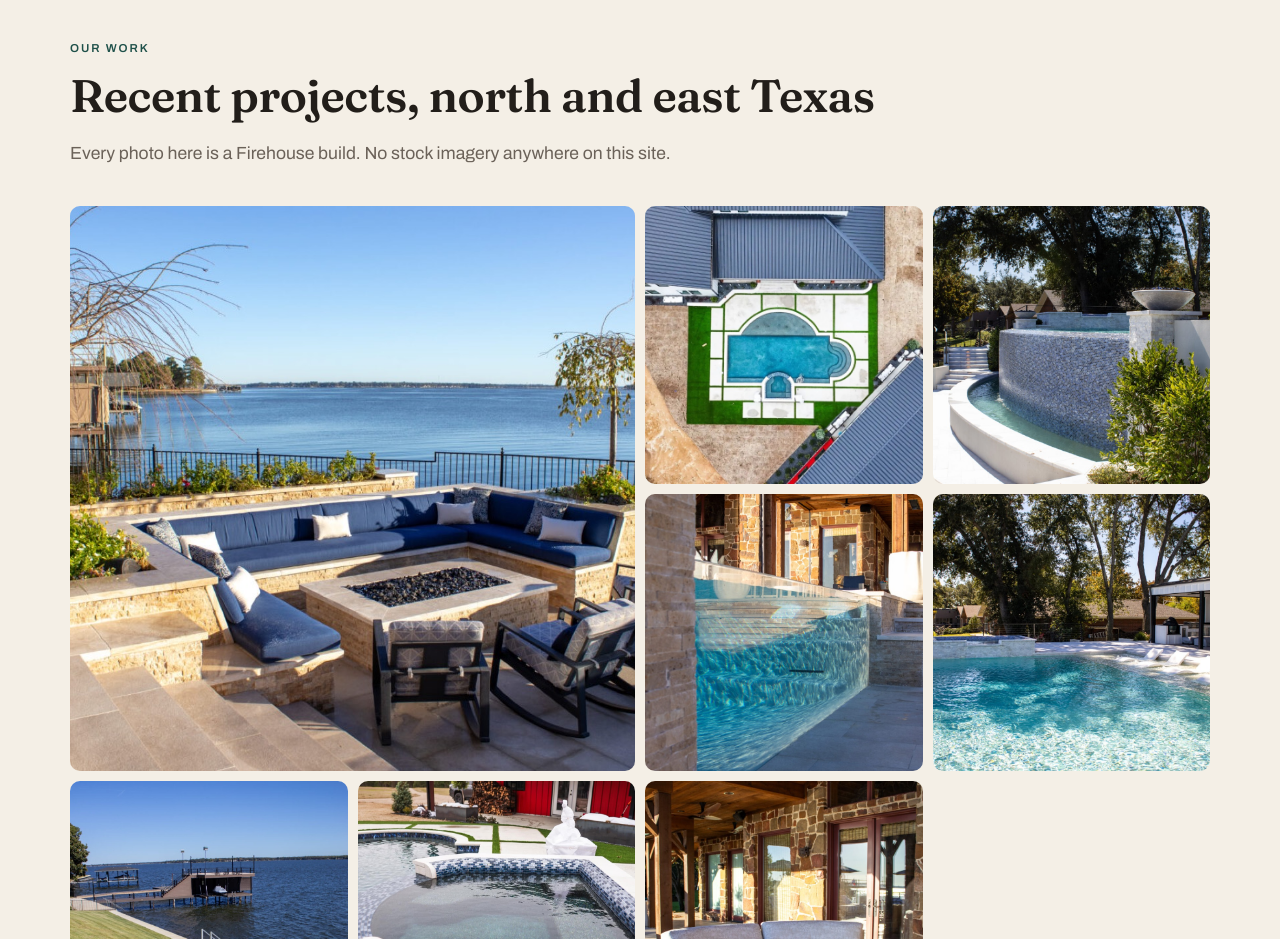
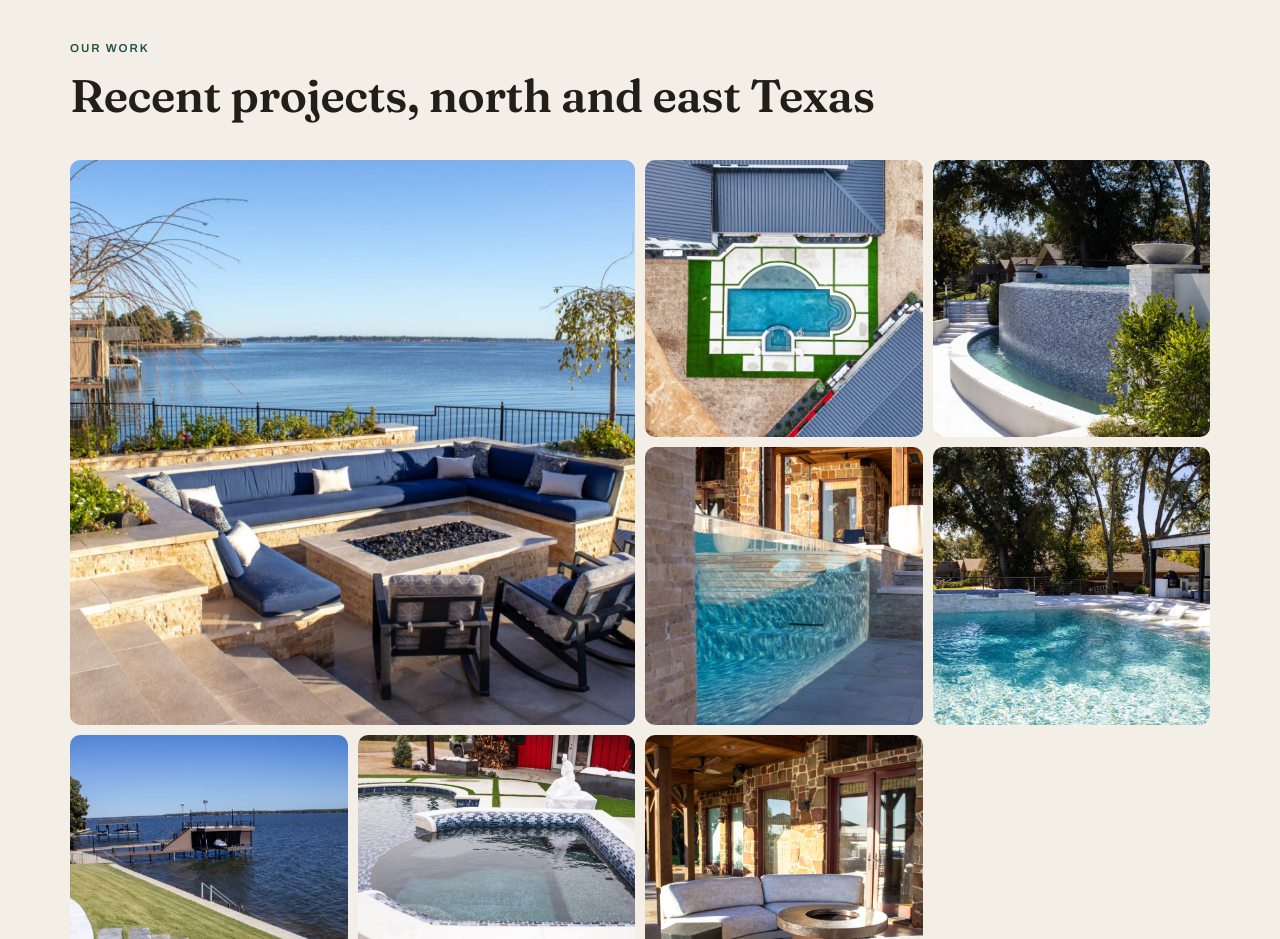
Before and after one commit to Cairn-Agencyy/firehouse-site, a plain HTML site: page index.html in a window 1280 px wide. Shown: the part 3600-4539 px from the top of the page. Drawn offline with Linux system fonts and the light colour scheme; a script that the page names is missing.

Commit message:
Remove stock imagery disclaimer line from Our Work section

```diff
--- a/index.html
+++ b/index.html
@@ -486,7 +486,6 @@
   <div class="wrap">
     <p class="eyebrow">Our Work</p>
     <h2>Recent projects, north and east Texas</h2>
-    <p class="lede">Every photo here is a Firehouse build. No stock imagery anywhere on this site.</p>
     <div class="gal">
       <figure class="tall"><img src="img/hardyrd-089.jpg" alt="Lakeside fire pit and built-in seating, Hardy Rd project"></figure>
       <figure><img src="img/Firehouse-Pools-6.jpg" alt="Completed pool with spa and water feature"></figure>
```
